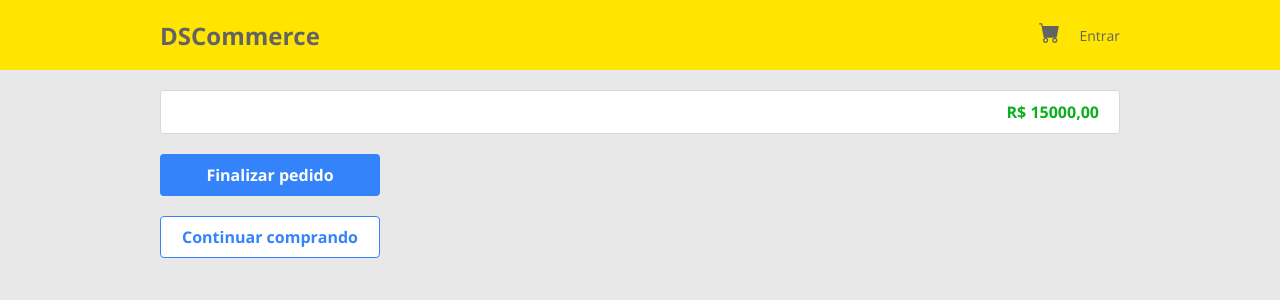
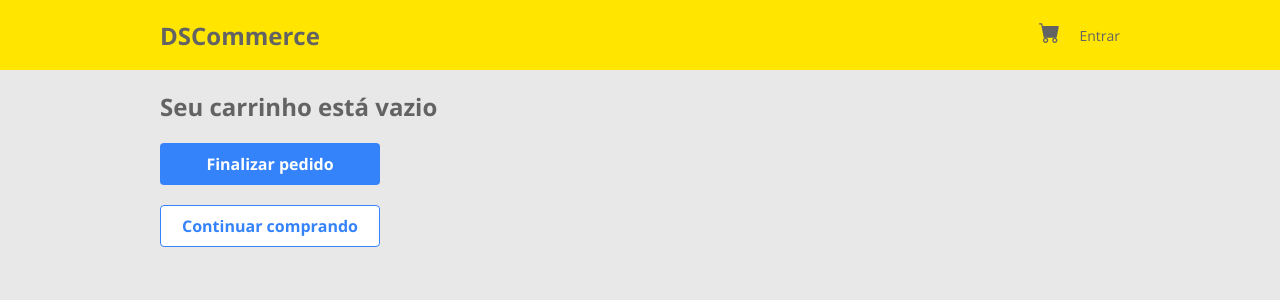
Before and after one commit to wwddnn/dscommerce-react-e-java, a React (Vite) app: page /cart in a window 1280 px wide. Shown: the top 300 px of the page. Built offline with nearby package versions, Linux system fonts and the light colour scheme.

Commit message:
Mensagem de carrinho vazio

```diff
--- a/src/routes/ClientHome/Cart/index.tsx
+++ b/src/routes/ClientHome/Cart/index.tsx
@@ -1,17 +1,7 @@
+import "./styles.css";
 import { useState } from "react";
-import "./styles.css";
-import { OrderDTO, OrderItemDTO } from "../../../models/order";
+import { OrderDTO } from "../../../models/order";
 import * as cartService from "../../../services/cart-service";
-
-
-const item1 : OrderItemDTO = new OrderItemDTO (
-  4, 1, "PC Gamer", 1200, "https://raw.githubusercontent.com/devsuperior/dscatalog-resources/master/backend/img/4-big.jpg"
-);
-
-const item2 : OrderItemDTO = new OrderItemDTO (
-  5, 2, "Rails for Dummies", 100.99, "https://raw.githubusercontent.com/devsuperior/dscatalog-resources/master/backend/img/5-big.jpg"
-
-);
 
 export default function Cart() {
 
@@ -20,9 +10,17 @@ export default function Cart() {
   return (
     <main>
       <section id="cart-container-section" className="dsc-container">
+        {
+          cart.items.length === 0
+          ? (
+            <div>
+              <h2 className="dsc-section-title dsc-mb20" >Seu carrinho está vazio</h2>
+            </div>
+          )
+          : (
             <div className="dsc-card dsc-mb20">
               {
-          cart.items.map((item) => (
+              cart.items.map(item => (
                 <div key={item.productId} className="dsc-cart-item-container dsc-line-bottom">
                   <div className="dsc-cart-item-left">
                     <img src={item.imgUrl} alt={item.name} />
@@ -36,15 +34,19 @@ export default function Cart() {
                     </div>
                   </div>
                   <div className="dsc-cart-item-right">
-                R$ {(item.price * item.quantity).toFixed(2)}
+                    R$ {item.subTotal}
                   </div>
                 </div>
               ))
               }
+
               <div className="dsc-cart-total-container">
-            <h3>R$ 15000,00</h3>
+                <h3>R$ {cart.total}</h3>
               </div>
             </div>
+          )
+        }
+
         <div className="dsc-btn-page-container">
           <div className="dsc-btn dsc-btn-blue">Finalizar pedido</div>
           <div className="dsc-btn dsc-btn-white">Continuar comprando</div>
```
Lines whose indentation alone changed are shown as unchanged.
